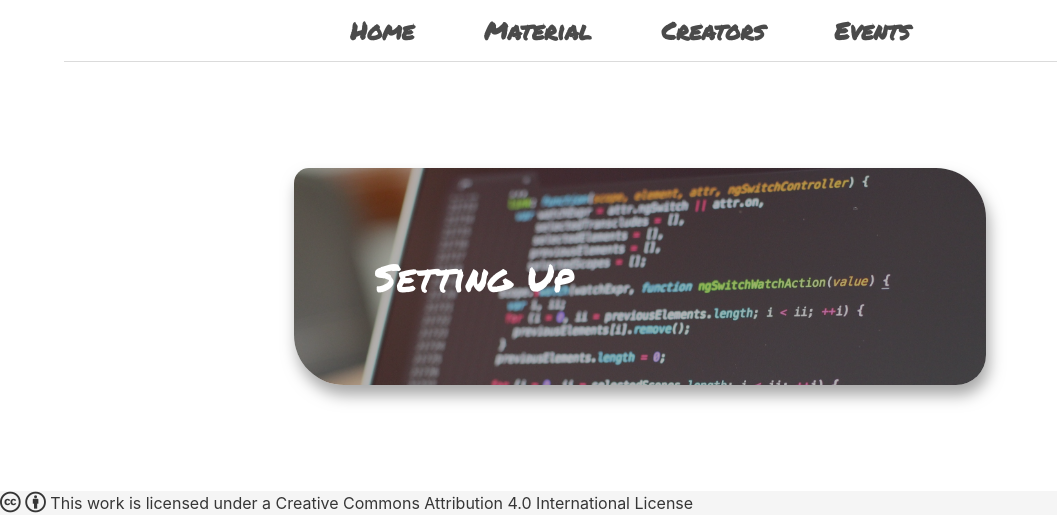
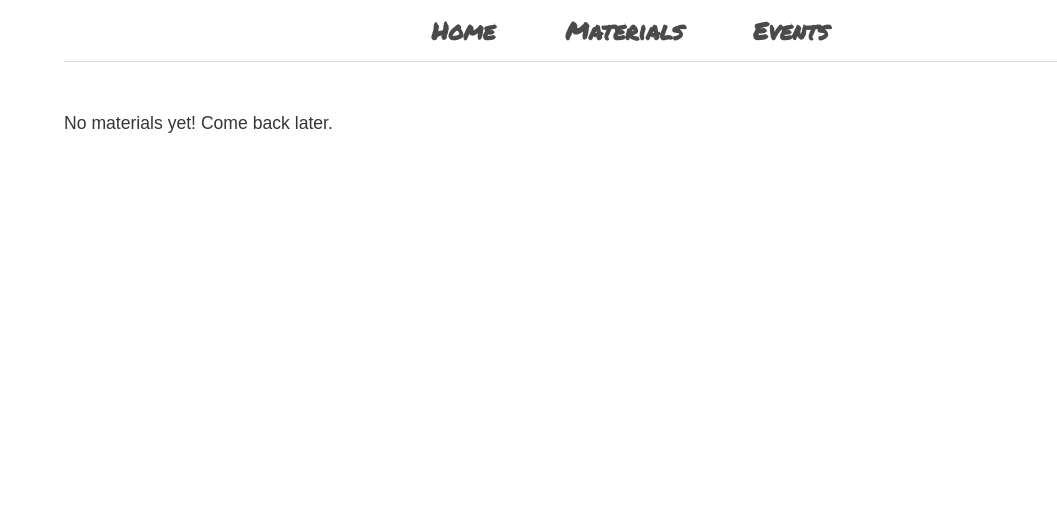
Before and after one commit to OSlevelUPkoodarit/OSlevelUPkoodarit.github.io, a Jekyll site: the page built from material/index.html, in a window 1280 px wide. Shown: the part 640-1155 px from the top of the page, without its empty margins (0-1057 px from the left). Built offline with Jekyll 4.4.1, drawn with Linux system fonts in a browser that asks for light colours; nearby versions of some CDN libraries; after the commit the page ends 900 px from its top, so only the background shows below that.

Commit message:
Removed draft, hid creators and added drafts sites to gitignore

```diff
--- a/_layouts/post.html
+++ b/_layouts/post.html
@@ -75,8 +75,8 @@
                                 <div class="container">
                                   <ul>
                                     <li><a href="/">Home</a></li>
-                                    <li><a href="/material">Material</a></li>
-                                    <li><a href="/creators">Creators</a></li>
+                                    <li><a href="/material">Materials</a></li>
+                                    <!--<li><a href="/creators">Creators</a></li>-->
                                     <li><a href="/calendar">Events</a></li>
                                   </ul>
                                 </div>
@@ -94,10 +94,10 @@
                               </div>
                       </section>
 
-                      <section class="hero is-light">
+                      <!--<section class="hero is-light">
                                 <div>
                                     <a rel="license" href="http://creativecommons.org/licenses/by/4.0/"><i class="fab fa-creative-commons fa-lg"></i> <i class="fab fa-creative-commons-by fa-lg"></i> This work is licensed under a Creative Commons Attribution 4.0 International License </a>
                                 </div>
-                      </section>
+                      </section>-->
         </body>
     </html>
--- a/material/index.html
+++ b/material/index.html
@@ -5,7 +5,12 @@ title: Materials
 	<div>
 		<div>
 		{% if site.posts == empty%}
+		<p>
 		No materials yet!
+
+		Come back later.
+		</p>
+
 		{% endif %}
 		{% if site.posts != empty %}
 		<div>
```
Also changed, not shown: _posts/2018-07-03-setting-up.md (deleted, +0 -64 lines), 1 other file.
